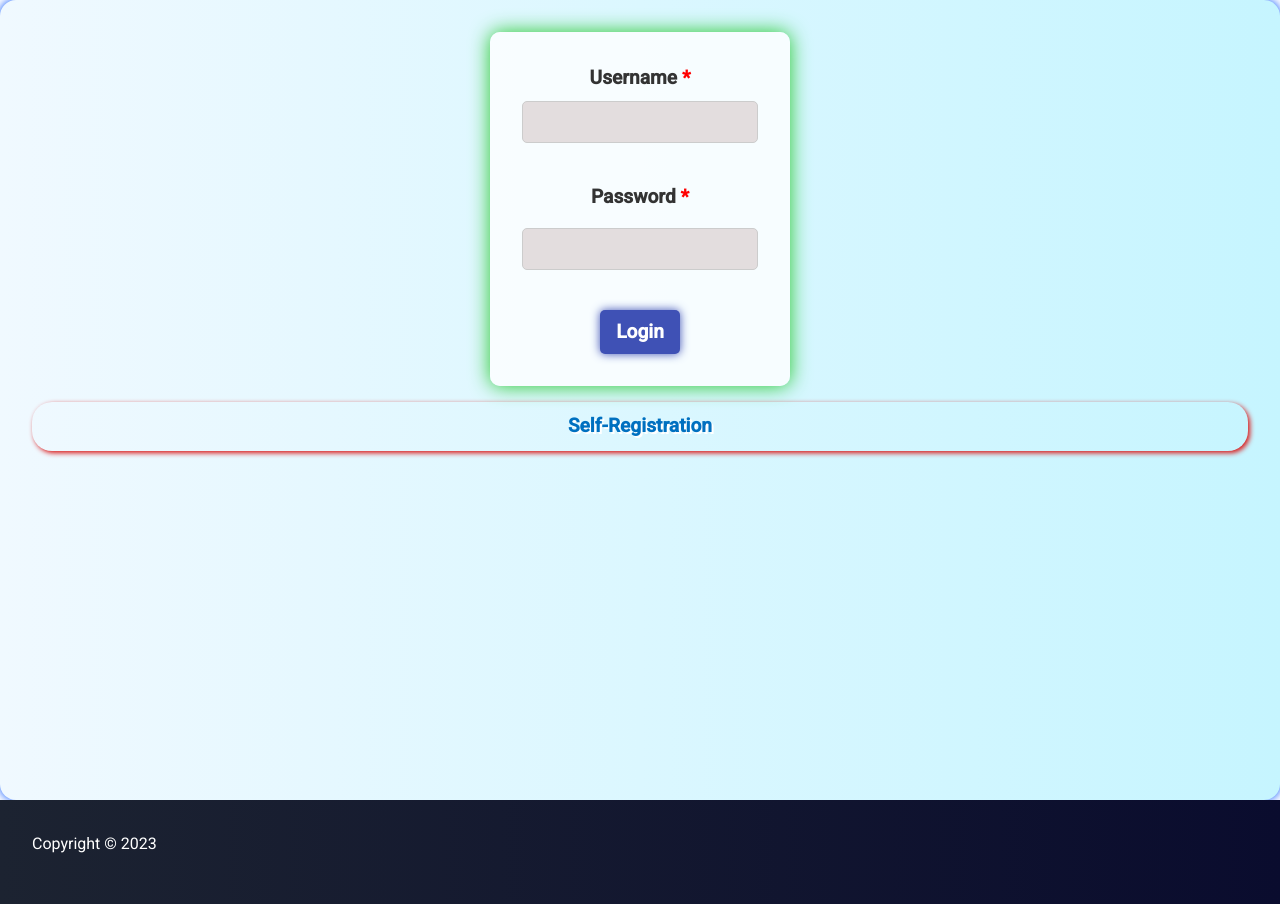
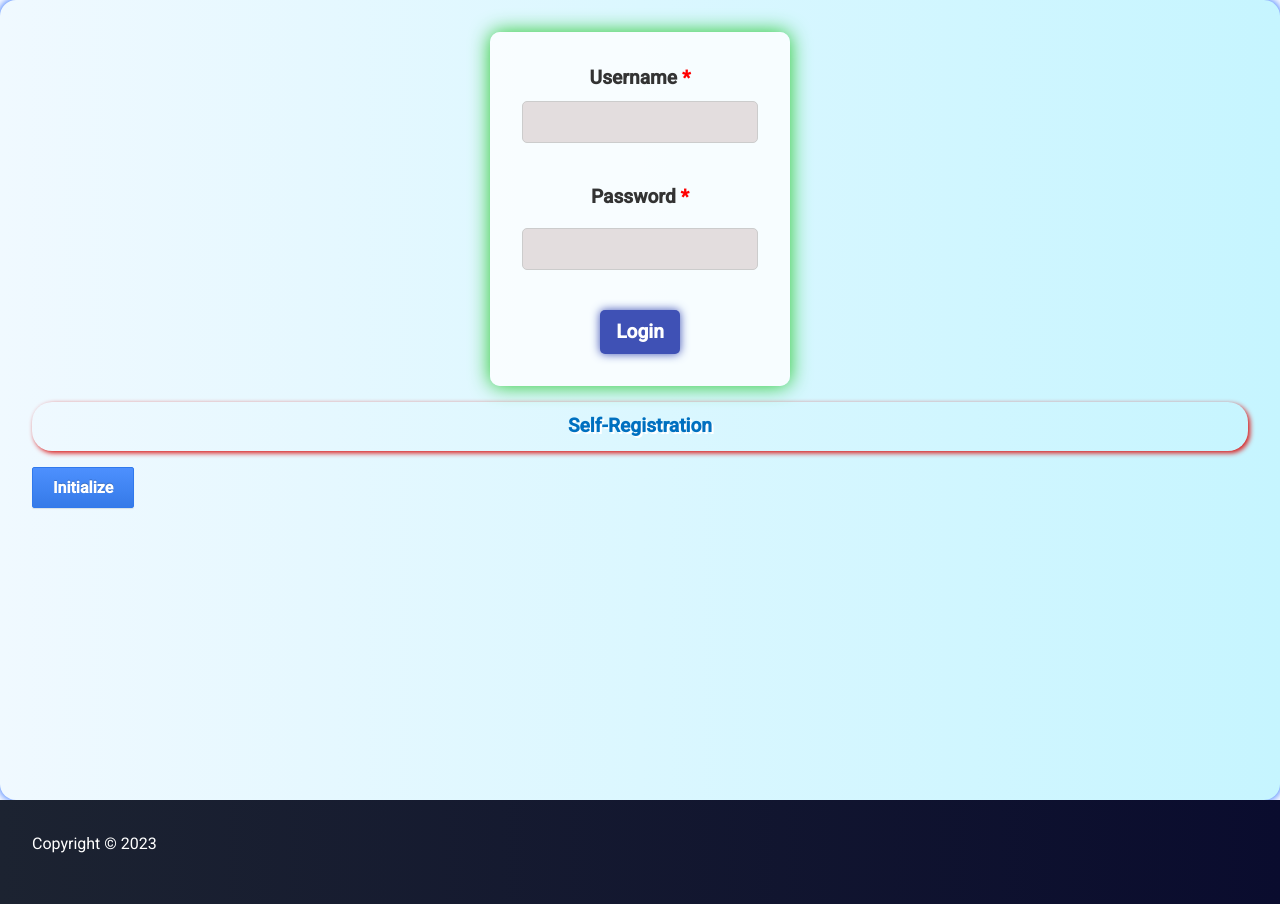
Before and after one commit to vavpan/FrontendTechnikon, an Angular app: page /login in a window 1280 px wide. Built offline with nearby package versions, Linux system fonts and the light colour scheme.

Commit message:
initialize button added

```diff
--- a/src/app/components/login/login.component.css
+++ b/src/app/components/login/login.component.css
@@ -14,10 +14,6 @@
 
 
 }
-
-
-
-
 
 .login-title {
   text-align: center;
@@ -177,3 +173,55 @@ label[for="username"]:after {
 .required{
   color: red;
 }
+
+
+button.init-button {
+  background: linear-gradient(to bottom, #4d90fe 0%, #357ae8 100%);
+  border: 1px solid #3079ed;
+  border-radius: 2px;
+  box-shadow: 0 1px 1px rgba(0, 0, 0, 0.1);
+  color: #fff;
+  cursor: pointer;
+  display: inline-block;
+  font-size: 16px;
+  font-weight: 700;
+  line-height: 1.2;
+  padding: 10px 20px;
+  text-align: center;
+  text-decoration: none;
+  text-shadow: 0 -1px 0 rgba(0, 0, 0, 0.2);
+  transition: background-color 0.2s ease-out, border-color 0.2s ease-out;
+}
+
+button.init-button:hover {
+  background: linear-gradient(to bottom, #357ae8 0%, #4d90fe 100%);
+  border-color: #4d90fe;
+}
+
+.progress-bar {
+  height: 10px;
+  background-color: #ddd;
+  border-radius: 5px;
+  margin-top: 10px;
+}
+
+.progress {
+  height: 100%;
+  border-radius: 5px;
+  text-align: center;
+  color: white;
+  font-weight: bold;
+  transition: width 0.5s ease;
+}
+
+.progress.complete {
+  background-color: #4CAF50;
+}
+
+.progress.error {
+  background-color: #FF5733;
+}
+
+button.init-button {
+  margin-bottom: 10px;
+}
--- a/src/app/components/login/login.component.html
+++ b/src/app/components/login/login.component.html
@@ -17,3 +17,11 @@
 </form>
 
 <a class="center-link" routerLink="/self-registration">Self-Registration</a>
+
+<div *ngIf="showInitButton">
+  <button class="init-button" (click)="init()">Initialize</button>
+</div>
+
+<div *ngIf="showErrorMessage">
+  <p>Something went wrong during initialization. Please try again.</p>
+</div>
--- a/src/app/components/login/login.component.ts
+++ b/src/app/components/login/login.component.ts
@@ -3,6 +3,7 @@ import { AuthenticationService } from 'src/app/services/authentication/Authentic
 import { Component, OnInit } from '@angular/core';
 import { FormBuilder, FormGroup, Validators } from '@angular/forms';
 import { Router } from '@angular/router';
+import { InitService } from 'src/app/services/init/init.service';
 
 @Component({
   selector: 'app-login',
@@ -13,6 +14,9 @@ import { Router } from '@angular/router';
 
 export class LoginComponent implements OnInit {
 
+  showInitButton: boolean = true;
+  showErrorMessage = false;
+
   loginForm: FormGroup = this.fb.group({
     username: this.fb.control('', Validators.required),
     password: this.fb.control('', Validators.required)
@@ -22,7 +26,7 @@ export class LoginComponent implements OnInit {
 
   loginUserData = {}
 
-  constructor(private fb: FormBuilder, private router: Router, private authenticationService: AuthenticationService, private userService: UserService) {
+  constructor(private fb: FormBuilder, private router: Router, private authenticationService: AuthenticationService, private userService: UserService, private initService: InitService) {
 
   }
 
@@ -62,4 +66,22 @@ export class LoginComponent implements OnInit {
     }
   }
 
+
+  init() {
+    console.log('Initializing...');
+    this.showInitButton = false;
+    this.showErrorMessage = false;
+    this.initService.init().subscribe(
+      () => {
+        console.log('Initialization completed.');
+      },
+      (error) => {
+        console.log('An error occurred during initialization:', error);
+        this.showErrorMessage = true;
+        this.showInitButton = true;
+      },
+    );
+  }
+
+
 }
--- /dev/null
+++ b/src/app/services/init/init.service.ts
@@ -0,0 +1,24 @@
+import { HttpClient, HttpHeaders } from '@angular/common/http';
+import { Injectable } from '@angular/core';
+import { retry, throwError } from 'rxjs';
+
+@Injectable({
+  providedIn: 'root'
+})
+export class InitService {
+  progress = 0;
+  total = 3; // Set the total number of initialization steps
+
+  constructor(private http: HttpClient) { }
+
+  init() {
+    const url = `http://localhost:8080/WebTechnikonProject/resources/initialization`;
+    const headers = new HttpHeaders()
+      .set('Content-Type', 'application/json')
+      .set('crossDomain', 'true');
+    return this.http.get(url, { headers: headers })
+      .pipe(
+        retry(1),
+      );
+  }
+}
```
